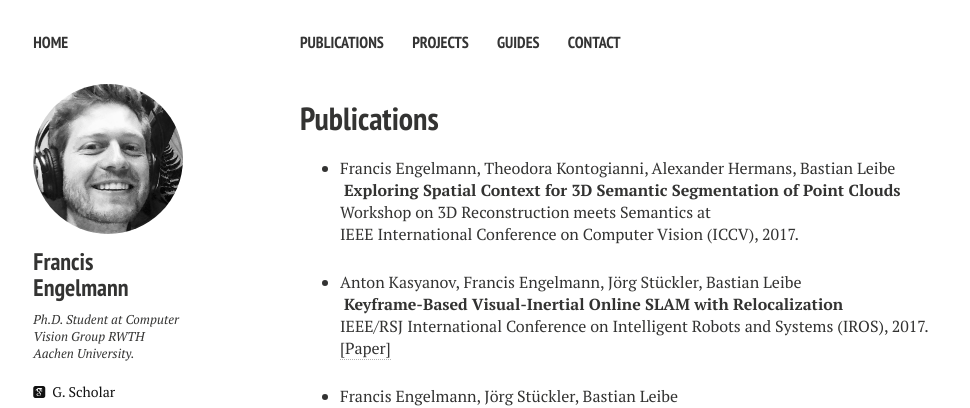
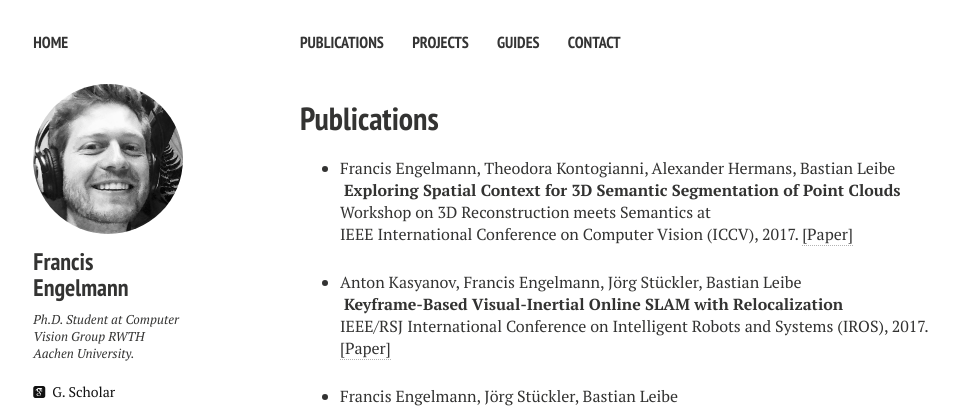
Before and after one commit to francisengelmann/francisengelmann.github.io, a Jekyll site: the page built from publications.md, in a window 1280 px wide. Shown: the top 408 px of the page, without its empty margins (20-990 px from the left). Built offline with Jekyll 4.4.1, drawn with Linux system fonts in a browser that asks for light colours; nearby versions of some CDN libraries.

Commit message:
Update publications.md

```diff
--- a/publications.md
+++ b/publications.md
@@ -10,10 +10,12 @@ comments: false
   __Exploring Spatial Context for 3D Semantic Segmentation of Point Clouds__
   Workshop on 3D Reconstruction meets Semantics at
   IEEE International Conference on Computer Vision (ICCV), 2017.
+  [[Paper]](https://arxiv.org/pdf/1802.01500v1.pdf)
 
 * Anton Kasyanov, Francis Engelmann, Jörg Stückler, Bastian Leibe
   __Keyframe-Based Visual-Inertial Online SLAM with Relocalization__
-  IEEE/RSJ International Conference on Intelligent Robots and Systems (IROS), 2017. [[Paper]](https://arxiv.org/pdf/1702.02175.pdf)
+  IEEE/RSJ International Conference on Intelligent Robots and Systems (IROS), 2017.
+  [[Paper]](https://arxiv.org/pdf/1702.02175.pdf)
 
 * Francis Engelmann, Jörg Stückler, Bastian Leibe
   __SAMP: Shape and Motion Priors for 4D Vehicle Reconstruction__
```
